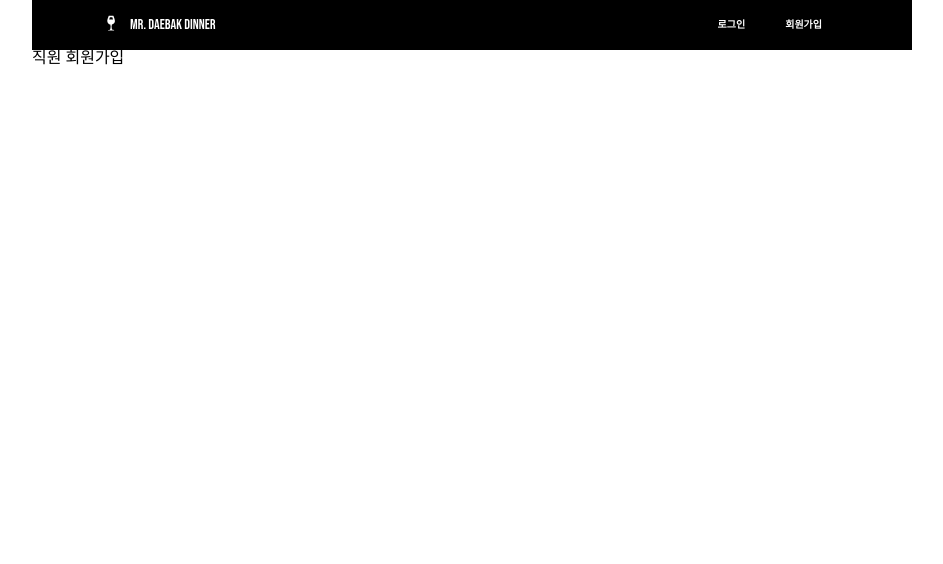
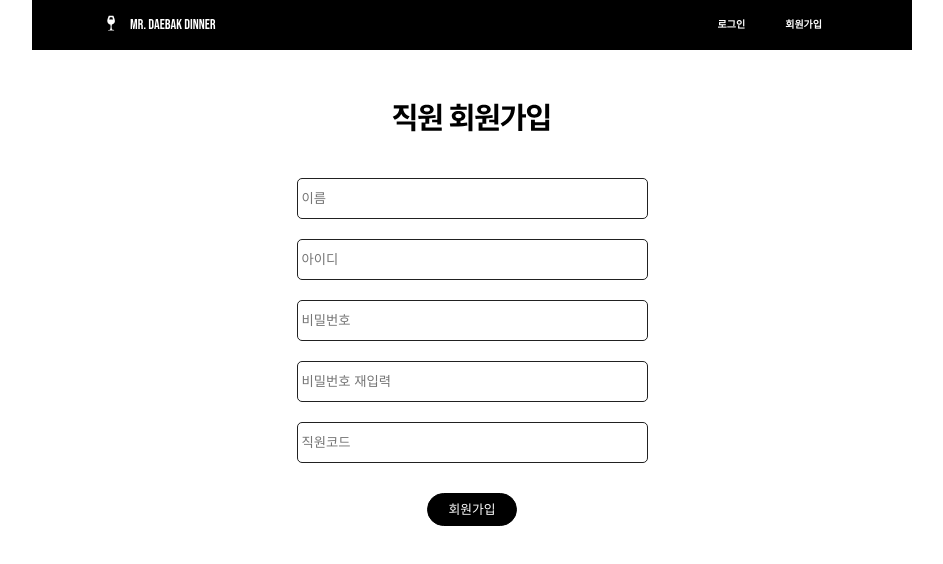
Before and after one commit to haochaen73/SE_DinnerService, a React (Create React App) app in the folder source/client/: page /signup-employee in a window 1280 px wide. Shown: the top 564 px of the page, without its empty margins (168-1111 px from the left). Built offline with nearby package versions, Linux system fonts and the light colour scheme.

Commit message:
Signup employee page

```diff
--- a/source/client/src/components/Input.js
+++ b/source/client/src/components/Input.js
@@ -5,7 +5,7 @@ const StyledInput = styled.input`
     border: 1px solid #212121;
     width: 45%;
     padding: 12px 4px;
-    margin: 5px;
+    margin: 10px;
     box-sizing: border-box;
     border-radius: 5px;
 `;
--- a/source/client/src/pages/SignupEmp.js
+++ b/source/client/src/pages/SignupEmp.js
@@ -1,10 +1,39 @@
 import React from 'react';
+import styled, {css} from 'styled-components';
+import Input from '../components/Input';
+import Button from '../components/Button';
+
+const MainDiv = styled.div`
+  padding: 50px;
+  height: 300px;
+  display: flex;
+  flex-direction: column;
+  align-items: center;
+`
+
+const InputLayer = styled.div`
+	position: relative;
+	width: 100%;
+	margin-top: 30px;
+	margin-bottom: 20px;
+	display: flex;
+	flex-direction: column;
+	align-items: center;
+`
 
 const SignupEmp = () => {
   return (
-    <div>
-      <h1>직원 회원가입</h1>
-    </div>
+    <MainDiv>
+        <img src='/images/signup_emp.svg' alt='직원 회원가입' width={200}/>
+        <InputLayer>
+					<Input placeholder='이름'/>
+					<Input placeholder='아이디'/>
+					<Input placeholder='비밀번호'/>
+					<Input placeholder='비밀번호 재입력'/>
+					<Input placeholder='직원코드'/>
+				</InputLayer>
+				<Button text="회원가입"/>
+    </MainDiv>
   );
 };
 
```
Also changed, not shown: source/client/public/images/signup_emp.svg (added).
